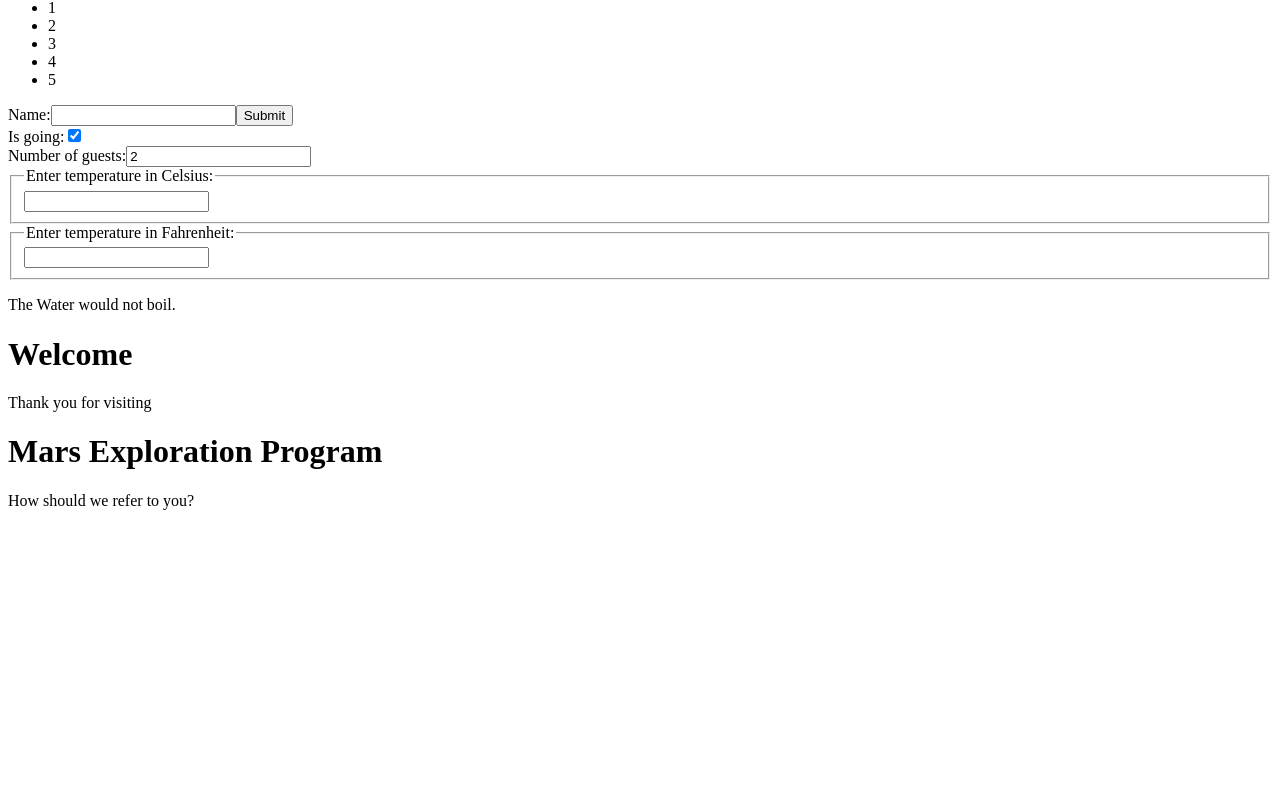
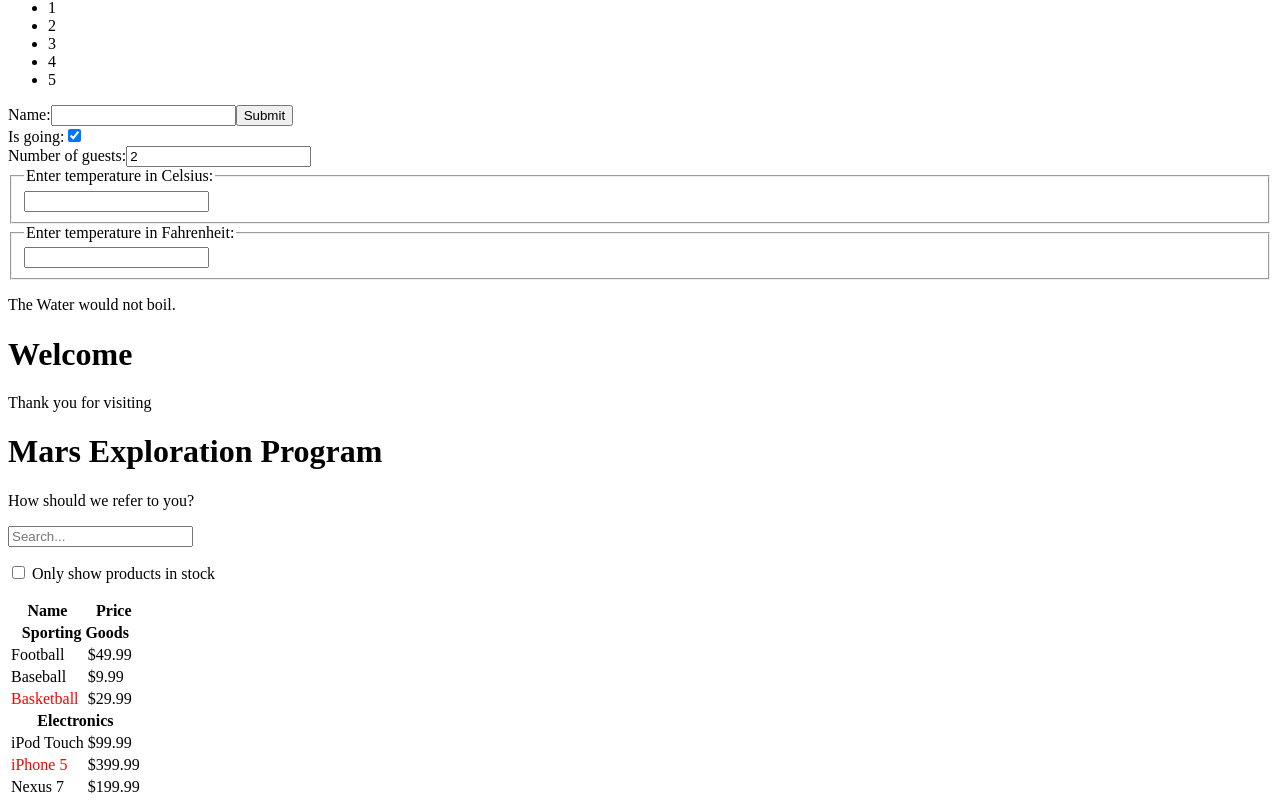
Before and after one commit to SungHyun627/React_Study, a React (Create React App) app in the folder react-main-concepts/: page / in a window 1280 px wide. Shown: the part 501-1308 px from the top of the page. Before the commit the page ends 1027 px from the top, so only its background shows below. Built offline with nearby package versions, Linux system fonts and the light colour scheme.

Commit message:
12. Thinking in React : build searchable product data table

```diff
--- a/react-main-concepts/src/App.js
+++ b/react-main-concepts/src/App.js
@@ -10,8 +10,42 @@ import Reservation from './components/Reservation';
 import Calculator from './components/temperature_calculator/Calculator';
 import WelcomeDialog from './components/Dialog/WelcomeDialog';
 import SignUpDialog from './components/Dialog/SignUpDialog';
+import FilterableProductTable from './components/ProductFilter/FilterableProductTable';
 
 const numbers = [1, 2, 3, 4, 5];
+const products = [
+  {
+    category: 'Sporting Goods',
+    price: '$49.99',
+    stocked: true,
+    name: 'Football',
+  },
+  {
+    category: 'Sporting Goods',
+    price: '$9.99',
+    stocked: true,
+    name: 'Baseball',
+  },
+  {
+    category: 'Sporting Goods',
+    price: '$29.99',
+    stocked: false,
+    name: 'Basketball',
+  },
+  {
+    category: 'Electronics',
+    price: '$99.99',
+    stocked: true,
+    name: 'iPod Touch',
+  },
+  {
+    category: 'Electronics',
+    price: '$399.99',
+    stocked: false,
+    name: 'iPhone 5',
+  },
+  { category: 'Electronics', price: '$199.99', stocked: true, name: 'Nexus 7' },
+];
 
 function App() {
   return (
@@ -28,6 +62,7 @@ function App() {
       <Calculator />
       <WelcomeDialog />
       <SignUpDialog />
+      <FilterableProductTable products={products} />
     </div>
   );
 }
--- /dev/null
+++ b/react-main-concepts/src/components/ProductFilter/FilterableProductTable.js
@@ -0,0 +1,41 @@
+import React from 'react';
+import SearchBar from './SearchBar';
+import ProductTable from './ProductTable';
+
+export default class FilterableProductTable extends React.Component {
+  constructor(props) {
+    super(props);
+    this.state = {
+      filterText: '',
+      inStockOnly: false,
+    };
+    this.handleFilterTextChange = this.handleFilterTextChange.bind(this);
+    this.handleInStockChange = this.handleInStockChange.bind(this);
+  }
+
+  handleFilterTextChange(filterText) {
+    this.setState({ filterText: filterText });
+  }
+
+  handleInStockChange(inStockOnly) {
+    this.setState({ inStockOnly: inStockOnly });
+  }
+
+  render() {
+    return (
+      <div>
+        <SearchBar
+          filterText={this.state.filterText}
+          inStockOnly={this.state.inStockOnly}
+          onFilterTextChange={this.handleFilterTextChange}
+          onInStockChange={this.handleInStockChange}
+        />
+        <ProductTable
+          products={this.props.products}
+          filterText={this.state.filterText}
+          inStockOnly={this.state.inStockOnly}
+        />
+      </div>
+    );
+  }
+}
--- /dev/null
+++ b/react-main-concepts/src/components/ProductFilter/ProductCategoryRow.js
@@ -0,0 +1,12 @@
+import React from 'react';
+
+export default class ProductCategoryRow extends React.Component {
+  render() {
+    const category = this.props.category;
+    return (
+      <tr>
+        <th colSpan="2">{category}</th>
+      </tr>
+    );
+  }
+}
--- /dev/null
+++ b/react-main-concepts/src/components/ProductFilter/ProductRow.js
@@ -0,0 +1,22 @@
+import React from 'react';
+
+export default class ProductRow extends React.Component {
+  // constructor(props) {
+  //   super(props);
+  // }
+
+  render() {
+    const product = this.props.product;
+    const name = product.stocked ? (
+      product.name
+    ) : (
+      <span style={{ color: 'red' }}>{product.name}</span>
+    );
+    return (
+      <tr>
+        <td>{name}</td>
+        <td>{product.price}</td>
+      </tr>
+    );
+  }
+}
--- /dev/null
+++ b/react-main-concepts/src/components/ProductFilter/ProductTable.js
@@ -0,0 +1,39 @@
+import React from 'react';
+import ProductRow from './ProductRow';
+import ProductCategoryRow from './ProductCategoryRow';
+
+export default class ProductTable extends React.Component {
+  render() {
+    const filterText = this.props.filterText;
+    const inStockOnly = this.props.inStockOnly;
+
+    const rows = [];
+    let lastCategory = null;
+
+    this.props.products.forEach((product) => {
+      if (product.name.indexOf(filterText) === -1) return;
+      if (inStockOnly && !product.stocked) return;
+      if (product.category !== lastCategory) {
+        rows.push(
+          <ProductCategoryRow
+            category={product.category}
+            key={product.category}
+          />
+        );
+      }
+      rows.push(<ProductRow product={product} key={product.name} />);
+      lastCategory = product.category;
+    });
+    return (
+      <table>
+        <thead>
+          <tr>
+            <th>Name</th>
+            <th>Price</th>
+          </tr>
+        </thead>
+        <tbody>{rows}</tbody>
+      </table>
+    );
+  }
+}
--- /dev/null
+++ b/react-main-concepts/src/components/ProductFilter/SearchBar.js
@@ -0,0 +1,38 @@
+import React from 'react';
+
+export default class SearchBar extends React.Component {
+  constructor(props) {
+    super(props);
+    this.handleFilterTextChange = this.handleFilterTextChange.bind(this);
+    this.handleInStockChange = this.handleInStockChange.bind(this);
+  }
+
+  handleFilterTextChange(e) {
+    this.props.onFilterTextChange(e.target.value);
+  }
+
+  handleInStockChange(e) {
+    this.props.onInStockChange(e.target.checked);
+  }
+
+  render() {
+    return (
+      <form>
+        <input
+          type="text"
+          placeholder="Search..."
+          value={this.props.filterText}
+          onChange={this.handleFilterTextChange}
+        />
+        <p>
+          <input
+            type="checkbox"
+            checked={this.props.inStockOnly}
+            onChange={this.handleInStockChange}
+          />{' '}
+          Only show products in stock
+        </p>
+      </form>
+    );
+  }
+}
```
